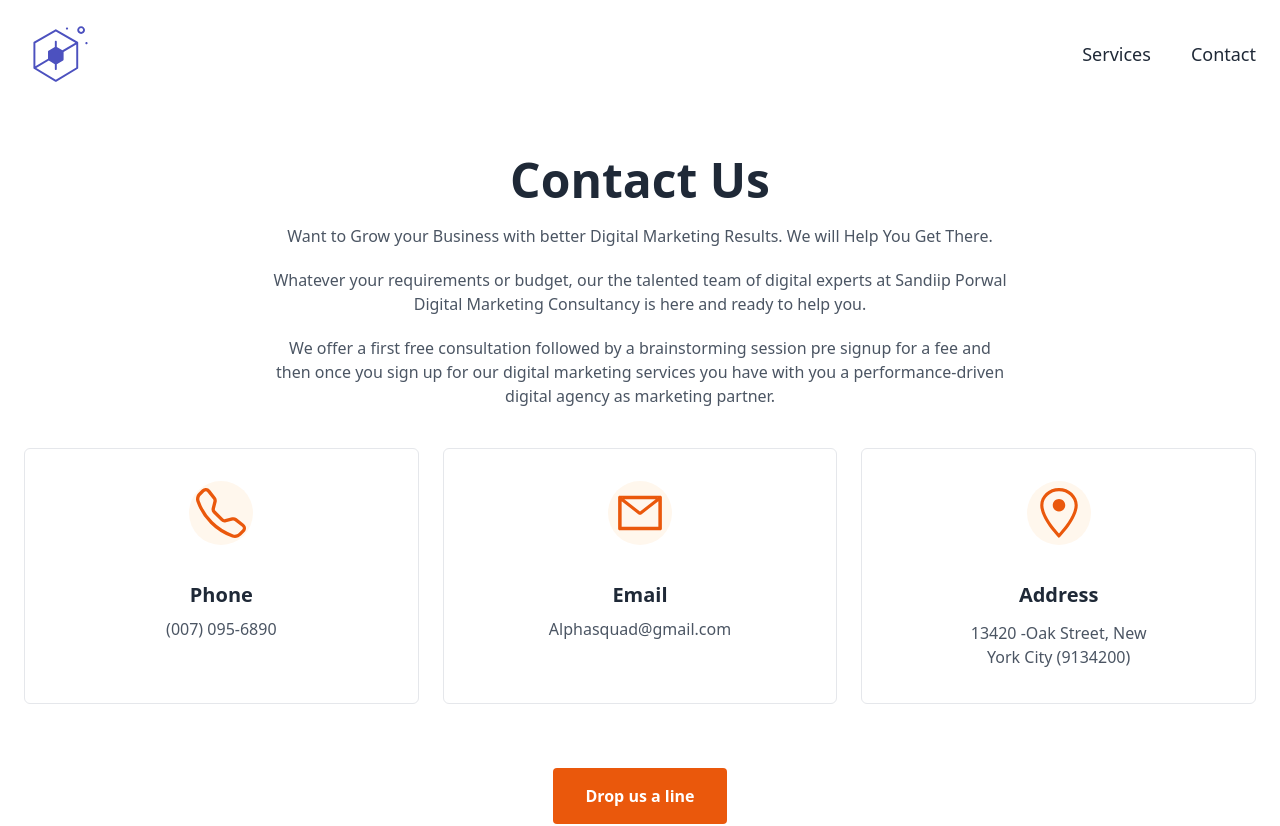
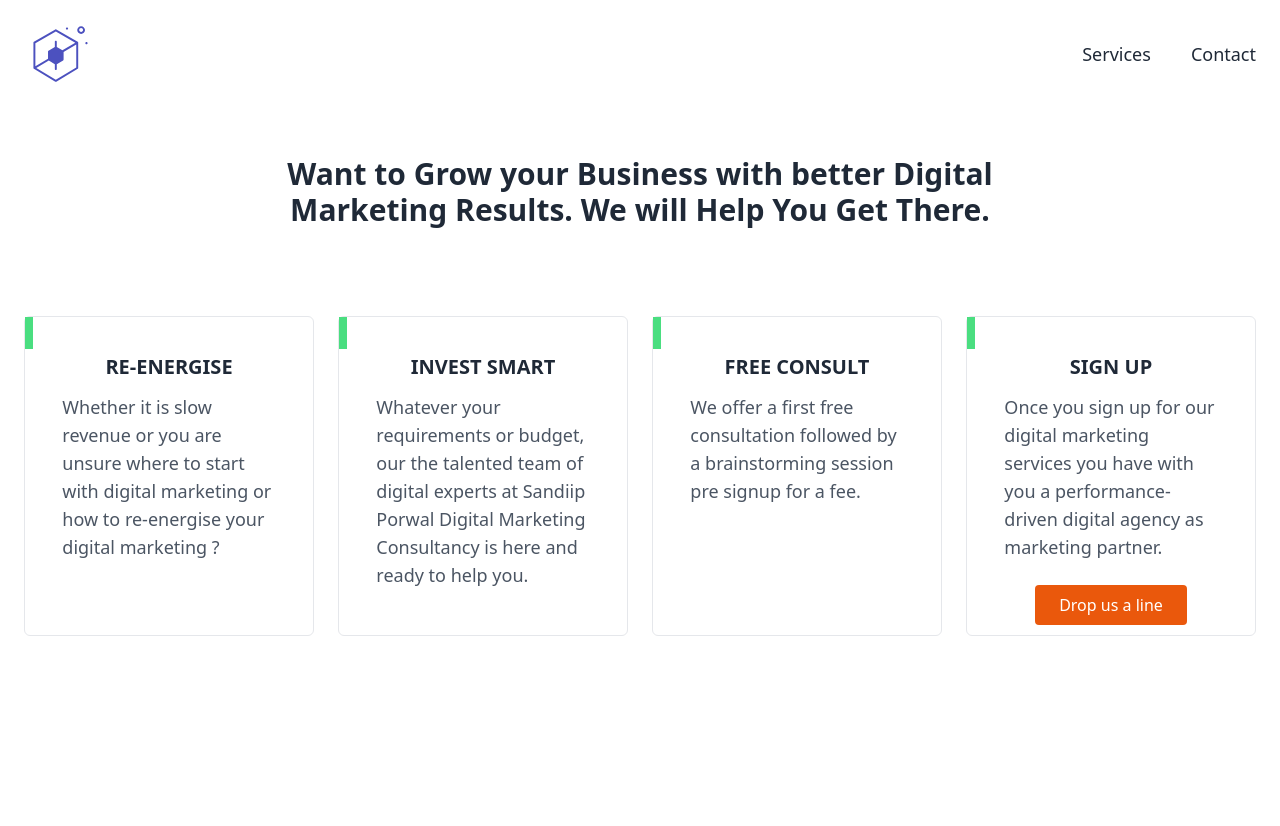
Before and after one commit to waheed-dev/marketing-web, a Next.js app: page /contact in a window 1280 px wide. Shown: the top 826 px of the page. Built offline with nearby package versions, Linux system fonts and the light colour scheme.

Commit message:
Add files via upload
cahnged contact page layout

```diff
--- a/pages/contact.jsx
+++ b/pages/contact.jsx
@@ -7,42 +7,34 @@ const Contact = () => {
   return (
       <div className="py-12 2xl:px-20 px-6 xl:mx-auto xl:container">
           <div className="flex flex-col items-center">
-              <h1 className="text-5xl font-bold text-gray-800 text-center">Contact Us</h1>
-              <p className="text-base leading-normal text-center text-gray-600 mt-5 md:w-3/5">Want to Grow your Business with better Digital Marketing Results. We will Help You Get There.</p>
-              <p className="text-base leading-normal text-center text-gray-600 mt-5 md:w-3/5">Whatever your requirements or budget, our the talented team of digital experts at Sandiip Porwal Digital Marketing Consultancy is here and ready to help you.</p>
-              <p className="text-base leading-normal text-center text-gray-600 mt-5 md:w-3/5">We offer a first free consultation followed by a brainstorming session pre signup for a fee and then once you sign up for our digital marketing services you have with you a performance-driven digital agency as marketing partner.</p>
+              <h1 className="text-3xl font-bold text-gray-800 text-center w-11/12 sm:w-2/3 mb-5 sm:mb-10">Want to Grow your Business with better Digital Marketing Results. We will Help You Get There.</h1>
+              <div
+                  className="container mx-auto grid sm:grid-cols-2 md:grid-cols-2 lg:grid-cols-3 xl:grid-cols-4 mt-12 gap-6">
+                  <div className="bg-white border rounded-md border-gray-200 h-80 flex flex-col items-center px-4">
+                      <div className={'bg-green-400 h-8 w-2 absolute mr-96 ml-7  md:mr-96 md:ml-11 lg:mr-80 lg:ml-10'}></div>
+                      <p className="text-xl mt-10 font-semibold leading-5 text-center text-gray-800">RE-ENERGISE</p>
+                      <p className="text-gray-600 font-normal leading-7 text-left text-lg sm:text-lg mt-4 lg:w-8/10 sm:w-10/12">Whether it is slow revenue or you are unsure where to start with digital marketing or how to re-energise your digital marketing ?</p>
+                  </div>
+                  <div className="bg-white border rounded-md border-gray-200 h-80 flex flex-col items-center px-4">
+                      <div className={'bg-green-400 h-8 w-2 absolute mr-96 ml-7  md:mr-96 md:ml-11 lg:mr-80 lg:ml-10'}></div>
+                      <p className="text-xl mt-10 font-semibold leading-5 text-center text-gray-800">INVEST SMART</p>
+                      <p className="text-gray-600 font-normal leading-7 text-left text-lg sm:text-lg mt-4 lg:w-8/10 sm:w-10/12">Whatever your requirements or budget, our the talented team of digital experts at Sandiip Porwal Digital Marketing Consultancy is here and ready to help you.</p>
+                  </div>
+                  <div className="bg-white border rounded-md border-gray-200 h-80 flex flex-col items-center px-4">
+                      <div className={'bg-green-400 h-8 w-2 absolute mr-96 ml-7  md:mr-96 md:ml-11 lg:mr-80 lg:ml-10'}></div>
+                      <p className="text-xl mt-10 font-semibold leading-5 text-center text-gray-800">FREE CONSULT</p>
+                      <p className="text-gray-600 font-normal leading-7 text-left text-lg sm:text-lg mt-4 lg:w-8/10 sm:w-10/12">We offer a first free consultation followed by a brainstorming session pre signup for a fee.</p>
+                  </div>
 
-              <div
-                  className="container mx-auto grid sm:grid-cols-2 md:grid-cols-2 lg:grid-cols-3 xl:grid-cols-3 mt-10 gap-6">
-                  <div className="bg-white border rounded-md border-gray-200 h-64 flex flex-col items-center">
-                      <div className="w-16 mt-8 h-16 bg-orange-50 rounded-full flex items-center justify-center"
-                           role="img" aria-label="phone number">
-                          <BsTelephone size={50} color={'#ea580c'} />
-                      </div>
-                      <p className="text-xl mt-10 font-semibold leading-5 text-center text-gray-800">Phone</p>
-                      <p className="text-base mt-4 leading-4 text-center text-gray-600">(007) 095-6890</p>
-                  </div>
-                  <div className="bg-white border rounded-md border-gray-200 h-64 flex flex-col items-center">
-                      <div className="w-16 mt-8 h-16 bg-orange-50 rounded-full flex items-center justify-center"
-                           role="img" aria-label="email">
-                          <AiOutlineMail size={50} color={'#ea580c'} />
-                      </div>
-                      <p className="text-xl mt-10 font-semibold leading-5 text-center text-gray-800">Email</p>
-                      <p className="text-base mt-4 leading-4 text-center text-gray-600">Alphasquad@gmail.com</p>
-                  </div>
-                  <div className="bg-white border rounded-md border-gray-200 h-64 flex flex-col items-center">
-                      <div className="w-16 mt-8 h-16 bg-orange-50 rounded-full flex items-center justify-center"
-                           role="img" aria-label="location">
-                          <GoLocation size={50} color={'#ea580c'} />
-                      </div>
-                      <p className="text-xl mt-10 font-semibold leading-5 text-center text-gray-800">Address</p>
-                      <p className="text-base mt-4 leading-6 text-center text-gray-600 w-48">13420 -Oak Street, New York
-                          City (9134200)</p>
+                  <div className="bg-white border rounded-md border-gray-200 h-80 flex flex-col items-center px-4">
+                      <div className={'bg-green-400 h-8 w-2 absolute mr-96 ml-7  md:mr-96 md:ml-11 lg:mr-80 lg:ml-10'}></div>
+                      <p className="text-xl mt-10 font-semibold leading-5 text-center text-gray-800">SIGN UP</p>
+                      <p className="text-gray-600 font-normal leading-7 text-left text-lg sm:text-lg mt-4 lg:w-8/10 sm:w-10/12">Once you sign up for our digital marketing services you have with you a performance-driven digital agency as marketing partner.</p>
+              <button className=" hover:opacity-90 text-base font-normal bg-custom-1 rounded f-m-m md:py-2 py-2 px-2 mt-6 md:px-6 foucus:outline-none text-white">Drop us a line</button>
                   </div>
               </div>
           </div>
           <div className={'container mx-auto flex flex-col items-center py-10 sm:py-16'}>
-              <button className=" hover:opacity-90 text-base font-bold bg-custom-1 rounded f-m-m md:py-4 py-2 px-4 md:px-8 foucus:outline-none text-white">Drop us a line</button>
           </div>
       </div>
   )
```
